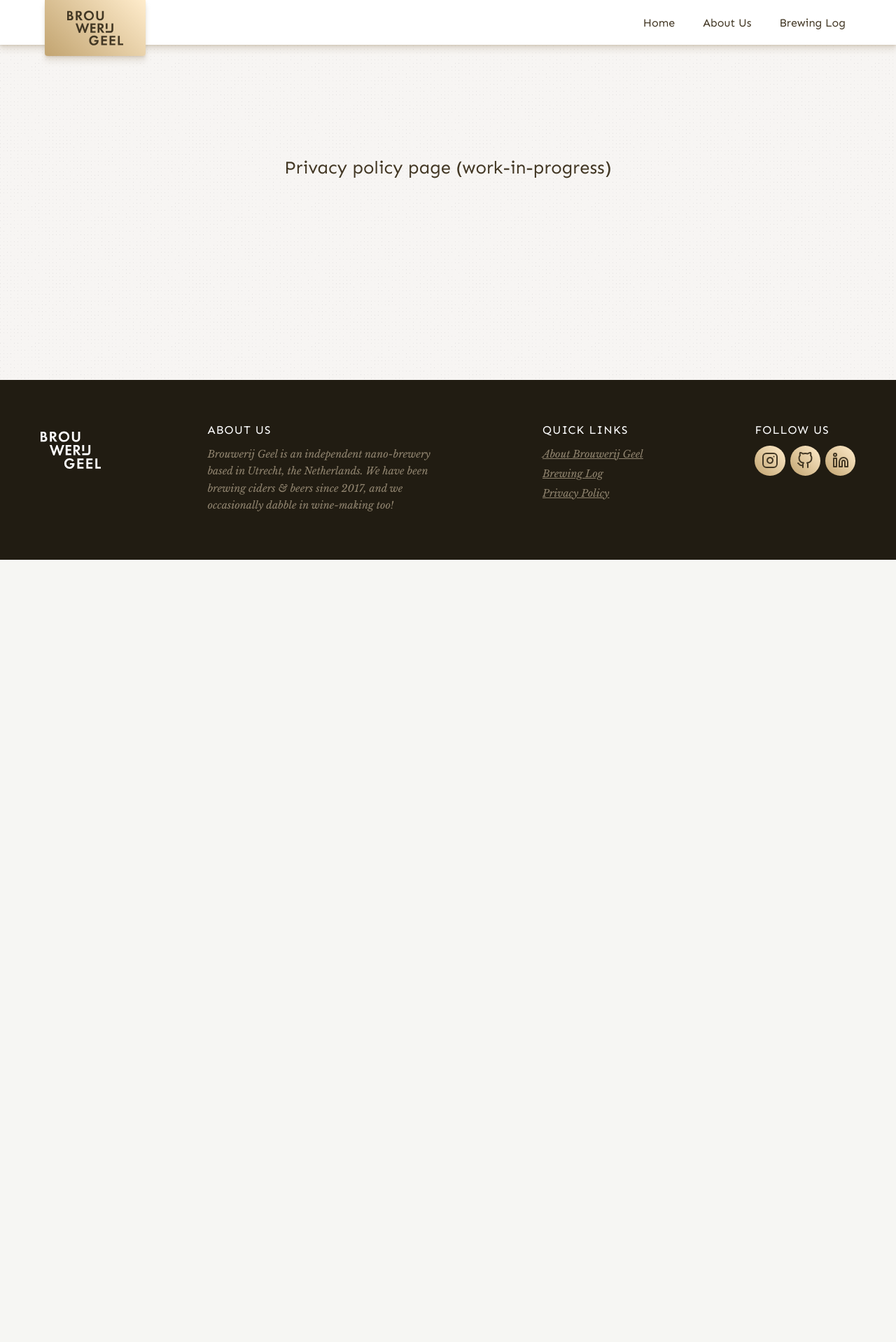
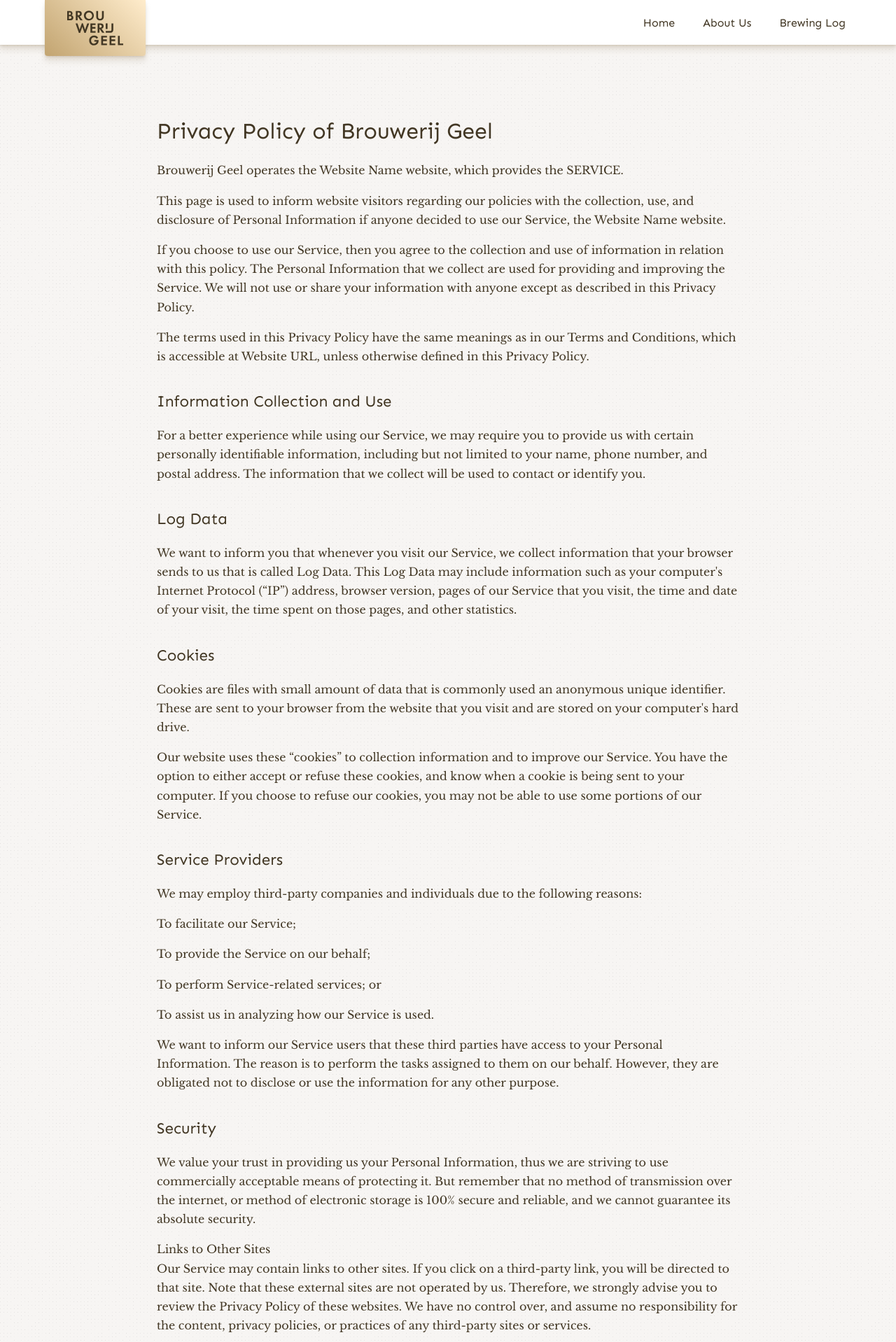
Before and after one commit to AJGeel/brouwerij-geel, a PHP site: page /privacy-policy.php in a window 1280 px wide. Shown: the top 1918 px of the page at 70% size. Before the commit the page ends 800 px from the top, so only its background shows below. Run offline with PHP 8.4, Linux system fonts and the light colour scheme.

Commit message:
Add preliminary privacy policy

```diff
--- a/css/style.css
+++ b/css/style.css
@@ -1125,6 +1125,29 @@ table.brewing-log--more td {
   opacity: .7;
 }
 
+.page {
+  max-width: 960px;
+  margin: 0 auto;
+  padding-top: 8rem;
+}
+
+.page h1, .page h2 {
+  font-family: 'Sen', sans-serif;
+  margin: 2rem 0 1rem 0;
+}
+
+.page h1 {
+  font-size: 2rem;
+}
+
+.page h2 {
+  font-size: 1.4rem;
+}
+
+.page p {
+  margin-bottom: 1rem;
+}
+
 @media only screen and (max-width: 512px) {
 
   nav ul > li {
--- a/privacy-policy.php
+++ b/privacy-policy.php
@@ -19,11 +19,53 @@
 
     <main id="swup" class="swup-transition-main">
 
-      <div class="container">
+      <article class="container page">
 
-        <h2 style="margin: 6em 0; text-align: center; font-family: 'Sen', sans-serif; font-size: 1.6em;">Privacy policy page (work-in-progress)</h2>
+        <h1>Privacy Policy of Brouwerij Geel</h1>
+        <p>Brouwerij Geel operates the Website Name website, which provides the SERVICE.</p>
+        <p>This page is used to inform website visitors regarding our policies with the collection, use, and disclosure of Personal Information if anyone decided to use our Service, the Website Name website.</p>
 
-      </div>
+        <p>If you choose to use our Service, then you agree to the collection and use of information in relation with this policy. The Personal Information that we collect are used for providing and improving the Service. We will not use or share your information with anyone except as described in this Privacy Policy.</p>
+
+        <p>The terms used in this Privacy Policy have the same meanings as in our Terms and Conditions, which is accessible at Website URL, unless otherwise defined in this Privacy Policy.</p>
+
+        <h2>Information Collection and Use</h2>
+        <p>For a better experience while using our Service, we may require you to provide us with certain personally identifiable information, including but not limited to your name, phone number, and postal address. The information that we collect will be used to contact or identify you.</p>
+
+        <h2>Log Data</h2>
+        <p>We want to inform you that whenever you visit our Service, we collect information that your browser sends to us that is called Log Data. This Log Data may include information such as your computer's Internet Protocol (“IP”) address, browser version, pages of our Service that you visit, the time and date of your visit, the time spent on those pages, and other statistics.</p>
+
+        <h2>Cookies</h2>
+        <p>Cookies are files with small amount of data that is commonly used an anonymous unique identifier. These are sent to your browser from the website that you visit and are stored on your computer's hard drive.</p>
+
+        <p>Our website uses these “cookies” to collection information and to improve our Service. You have the option to either accept or refuse these cookies, and know when a cookie is being sent to your computer. If you choose to refuse our cookies, you may not be able to use some portions of our Service.</p>
+
+        <h2>Service Providers</h2>
+        <p>We may employ third-party companies and individuals due to the following reasons:</p>
+
+        <p>To facilitate our Service;</p>
+        <p>To provide the Service on our behalf;</p>
+        <p>To perform Service-related services; or</p>
+        <p>To assist us in analyzing how our Service is used.</p>
+        <p>We want to inform our Service users that these third parties have access to your Personal Information. The reason is to perform the tasks assigned to them on our behalf. However, they are obligated not to disclose or use the information for any other purpose.</p>
+
+        <h2>Security</h2>
+        <p>We value your trust in providing us your Personal Information, thus we are striving to use commercially acceptable means of protecting it. But remember that no method of transmission over the internet, or method of electronic storage is 100% secure and reliable, and we cannot guarantee its absolute security.</p>
+
+        Links to Other Sites</h2>
+        <p>Our Service may contain links to other sites. If you click on a third-party link, you will be directed to that site. Note that these external sites are not operated by us. Therefore, we strongly advise you to review the Privacy Policy of these websites. We have no control over, and assume no responsibility for the content, privacy policies, or practices of any third-party sites or services.</p>
+
+        <h2>Children's Privacy</h2>
+
+        <p>Our Services do not address anyone under the age of 13. We do not knowingly collect personal identifiable information from children under 13. In the case we discover that a child under 13 has provided us with personal information, we immediately delete this from our servers. If you are a parent or guardian and you are aware that your child has provided us with personal information, please contact us so that we will be able to do necessary actions.</p>
+
+        <h2>Changes to This Privacy Policy</h2>
+        <p>We may update our Privacy Policy from time to time. Thus, we advise you to review this page periodically for any changes. We will notify you of any changes by posting the new Privacy Policy on this page. These changes are effective immediately, after they are posted on this page.</p>
+
+        <h2>Contact Us</h2>
+        <p>If you have any questions or suggestions about our Privacy Policy, do not hesitate to contact us.</p>
+
+      </article>
 
 
       <?php include('footer.php'); ?>
```
Also changed, not shown: css/style.min.css.
